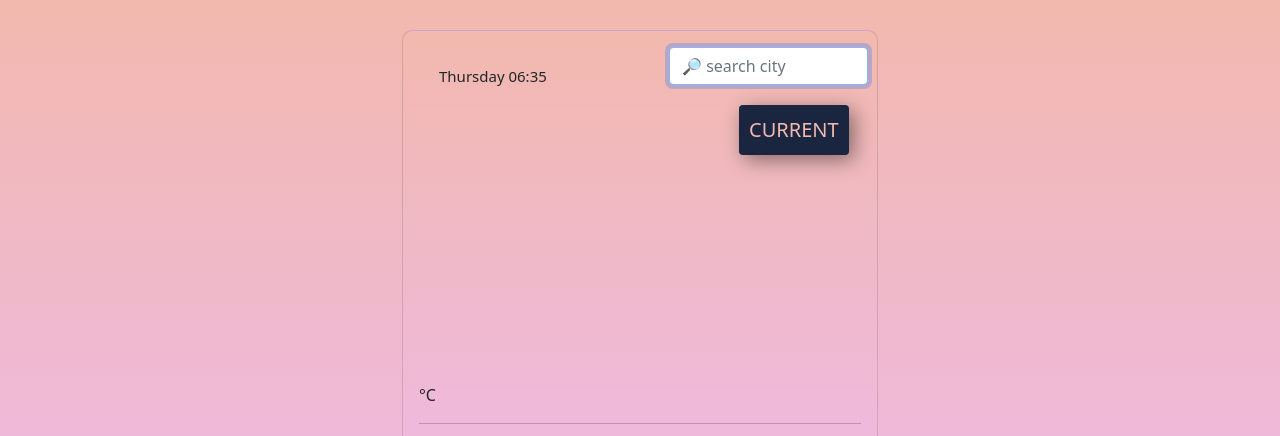
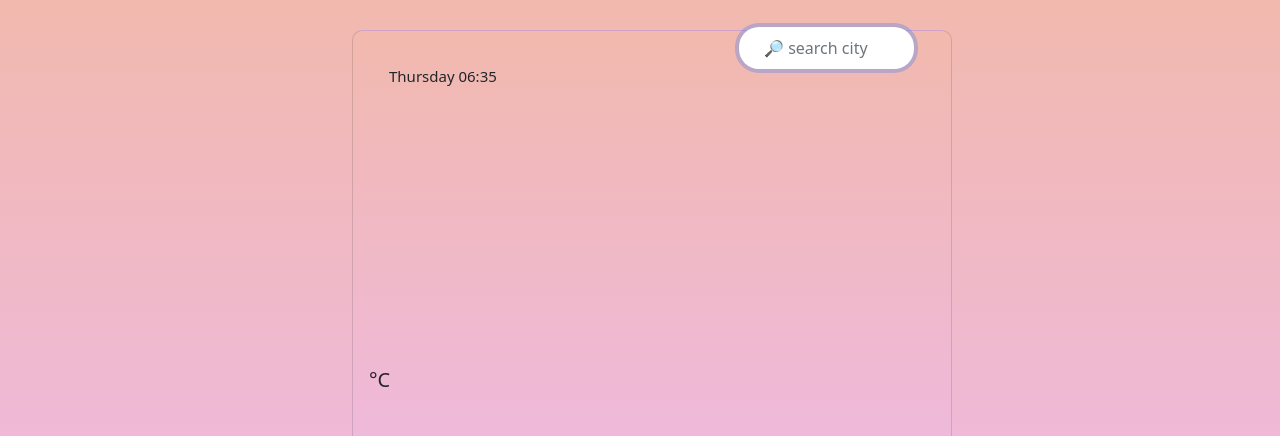
Before and after one commit to gabiussl/always-sunny-with-my-weatherapp, a plain HTML site: page index.html in a window 1280 px wide. Shown: the top 436 px of the page. Drawn offline with nearby package versions, Linux system fonts and the light colour scheme; no server answers.

Commit message:
Changed search-window css

```diff
--- a/index.html
+++ b/index.html
@@ -16,6 +16,7 @@
   </head>
   <body>
     <link rel="stylesheet" href="src/styles.css" />
+    <div class="App">
       <div class="container">
         <div class="card">
           <div class="card-body">
@@ -31,16 +32,14 @@
                 id="look-up-city"
               />
             </form>
-          <button>Current</button>
             <br />
             <br />
             <br />
             <br />
             <br />
             <br />
-          <br />
-          <h3 id="temperature"></h3>
-          <span>°C</span>
+            <span id="temperature"></span>
+            <span class="unit">°C</span>
             <p id="conditions"></p>
             <hr />
             <div class="row">
@@ -67,6 +66,7 @@
           </div>
         </div>
       </div>
+    </div>
     <script src="src/index.js"></script>
     <a
       href="https://github.com/gabiussl/always-sunny-with-my-weatherapp"
--- a/src/index.js
+++ b/src/index.js
@@ -77,13 +77,4 @@ function seePosition(position) {
   let positionUrl = `https://api.openweathermap.org/data/2.5/weather?lat=${position.coords.latitude}&lon=${position.coords.longitude}&appid=${apiKey}&units=metric`;
   axios.get(positionUrl).then(showTemperature);
 }
-
-function getPosition(event) {
-  event.preventDefault();
-  navigator.geolocation.getCurrentPosition(seePosition);
-}
-
-let button = document.querySelector("button");
-button.addEventListener("click", getPosition);
-
 search("New York");
--- a/src/styles.css
+++ b/src/styles.css
@@ -10,32 +10,42 @@ h1 {
 }
 h2 {
   margin: -26px 20px;
-  font-size: 40px;
+  font-size: 50px;
   text-transform: capitalize;
 }
-h3 {
+#temperature {
   margin-top: 60px;
   font-size: 100px;
 }
-small {
+.unit {
   font-size: 20px;
+}
+*,
+::after,
+::before {
+  box-sizing: content-box;
 }
 .icons {
   font-size: 40px;
 }
 .card {
   max-width: 600px;
-  display: block;
   margin: 20px auto;
   border-radius: 10px;
   background: linear-gradient(#f2b9ae, #eeb9e8);
 }
 .search-window {
-  width: 45%;
+  width: 22%;
   position: relative;
-  top: -40px;
-  left: 250px;
+  top: -60px;
+  left: 370px;
+  background: hsla(0, 72%, 117%, 0.2);
+  border-radius: 20px;
+  padding: 9px 25px;
+  box-shadow: 0 0 12px 0 rgb(0 0 0 / 20%);
+  border: none;
 }
+
 body {
   max-width: 600px;
   margin: 0 auto;
```
Lines whose indentation alone changed are shown as unchanged.
